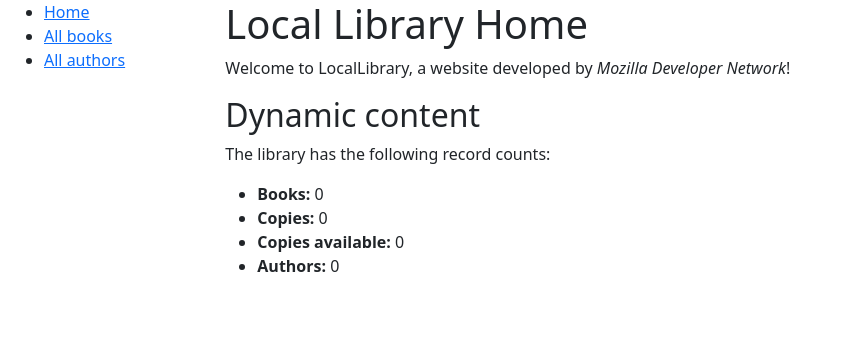
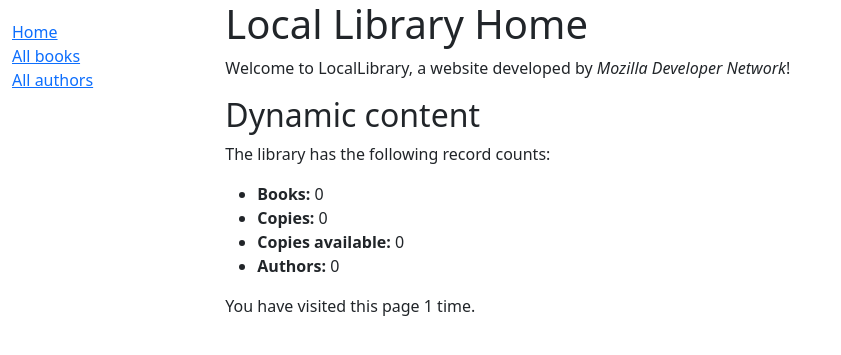
Before and after one commit to quocquann/mysite, a Django app: page /catalog/ in a window 1280 px wide. Shown: the top 355 px of the page, without its empty margins (0-841 px from the left). Run offline with Django 4.2, Linux system fonts and the light colour scheme; data that the repository does not hold is empty; some libraries are stand-ins or nearby versions.

Commit message:
Django Tutorial Part 7: Session framework

```diff
--- a/catalog/templates/base_generic.html
+++ b/catalog/templates/base_generic.html
@@ -8,7 +8,7 @@
     <!-- Add additional CSS in static file -->
     {% load static %}
     <link rel="stylesheet"href="{% static "boostrap/css/bootstrap.min.css" %}">
-    <link rel="stylesheet" href="{% static 'css/styles.css' %}">
+    <link rel="stylesheet" href="{% static 'css/style.css' %}">
   </head>
   <body>
     <div class="container-fluid">
@@ -17,7 +17,7 @@
         {% block sidebar %}
         <ul class="sidebar-nav">
           <li><a href="{% url 'index' %}">{% translate "Home" %}</a></li>
-          <li><a href="">{% translate "All books" %}</a></li>
+          <li><a href="{% url 'books' %}">{% translate "All books" %}</a></li>
           <li><a href="">{% translate "All authors" %}</a></li>
         </ul>
         {% endblock %}
--- a/catalog/templates/index.html
+++ b/catalog/templates/index.html
@@ -12,4 +12,7 @@
   <li><strong>{% translate "Copies available:" %}</strong> {{ num_instances_available }}</li>
   <li><strong>{% translate "Authors:" %}</strong> {{ num_authors }}</li>
 </ul>
+
+<p>{% translate "You have visited this page" %} {{ num_visits }} {% translate "time" %}{% if num_visits > 1 %}{% translate "s" %}{%endif %}.</p>
+
 {% endblock %}
--- a/catalog/views.py
+++ b/catalog/views.py
@@ -18,11 +18,15 @@ def index(request):
 
     num_authors = Author.objects.count()
 
+    num_visits = request.session.get("num_visits", 1)
+    request.session["num_visits"] = num_visits + 1
+
     context = {
         "num_books": num_books,
         "num_instances": num_instances,
         "num_instances_available": num_instances_available,
         "num_authors": num_authors,
+        "num_visits": num_visits,
     }
 
     return render(request, "index.html", context=context)
```
Also changed, not shown: catalog/templates/catalog/book_detail.html (line endings or trailing spaces), catalog/templates/catalog/book_list.html (line endings or trailing spaces), locale/vi/LC_MESSAGES/django.po.
